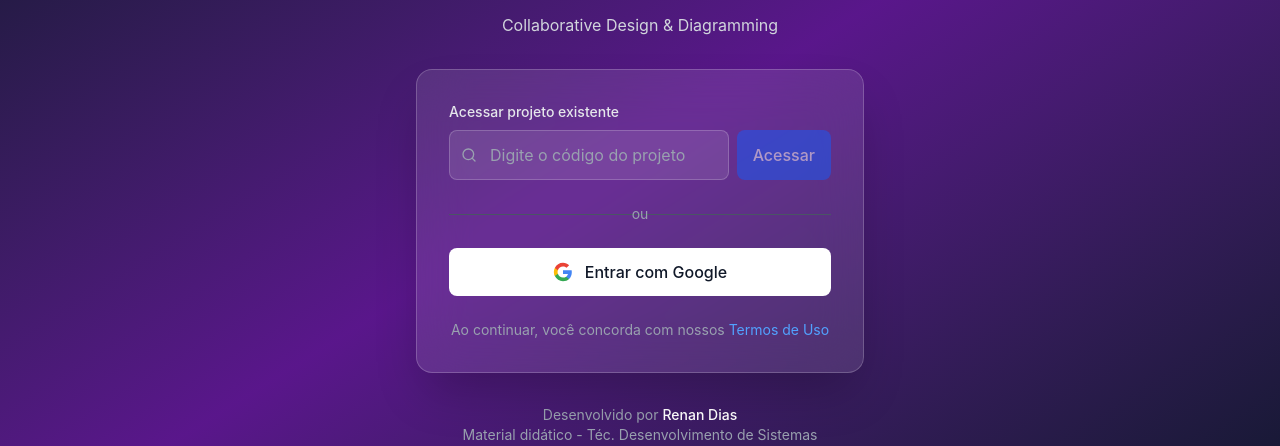
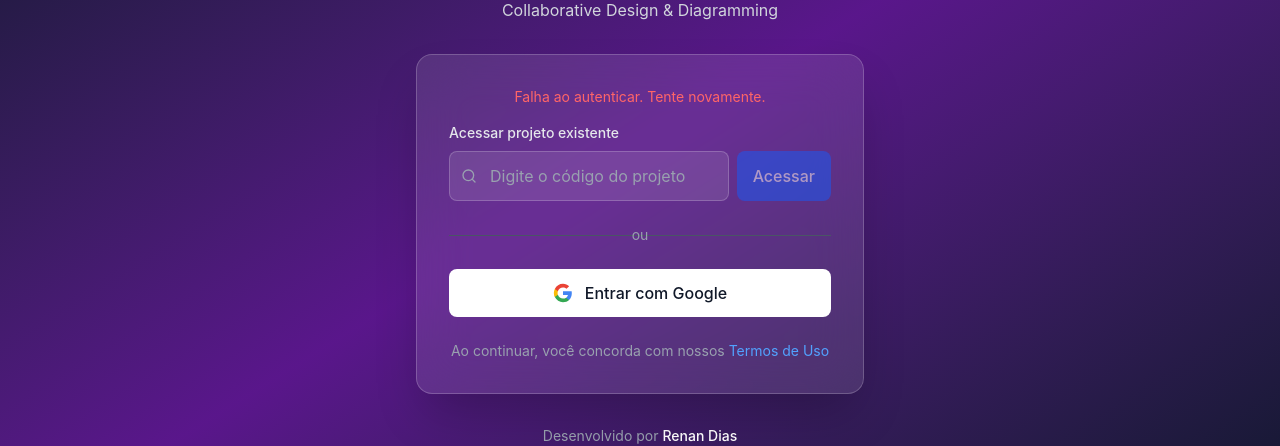
Before and after one commit to renan-dias/ctrlc, a Next.js app: page /login in a window 1280 px wide. Both pictures are taken after a click on the button "Entrar com Google". Shown: the part 250-696 px from the top of the page. Built offline with nearby package versions, Linux system fonts and the light colour scheme; no server answers.

Commit message:
feat: adicionar tratamento de erros e exibição de mensagens no LoginPage

```diff
--- a/src/app/login/page.tsx
+++ b/src/app/login/page.tsx
@@ -10,6 +10,7 @@ export default function LoginPage() {
   const [signInWithGoogle, , loading] = useSignInWithGoogle(auth);
   const [user, authLoading] = useAuthState(auth);
   const [projectCode, setProjectCode] = useState('');
+  const [errorMsg, setErrorMsg] = useState<string | null>(null);
   const router = useRouter();
 
   useEffect(() => {
@@ -19,7 +20,15 @@ export default function LoginPage() {
   }, [user, authLoading, router]);
 
   const handleGoogleLogin = async () => {
-    await signInWithGoogle();
+    try {
+      setErrorMsg(null);
+      const result = await signInWithGoogle();
+      if (!result) {
+        setErrorMsg('Falha ao autenticar. Tente novamente.');
+      }
+    } catch (err: any) {
+      setErrorMsg(err?.message || 'Erro desconhecido ao autenticar.');
+    }
   };
 
   const handleProjectAccess = () => {
@@ -48,6 +57,10 @@ export default function LoginPage() {
 
         {/* Login Card */}
         <div className="bg-white/10 backdrop-blur-xl rounded-2xl border border-white/20 p-8 shadow-2xl">
+          {errorMsg && (
+            <div className="mb-4 text-red-400 text-sm text-center">{errorMsg}</div>
+          )}
+
           {/* Quick Access */}
           <div className="mb-6">
             <label className="block text-sm font-medium text-gray-200 mb-2">
```
Also changed, not shown: public/logo.png.
